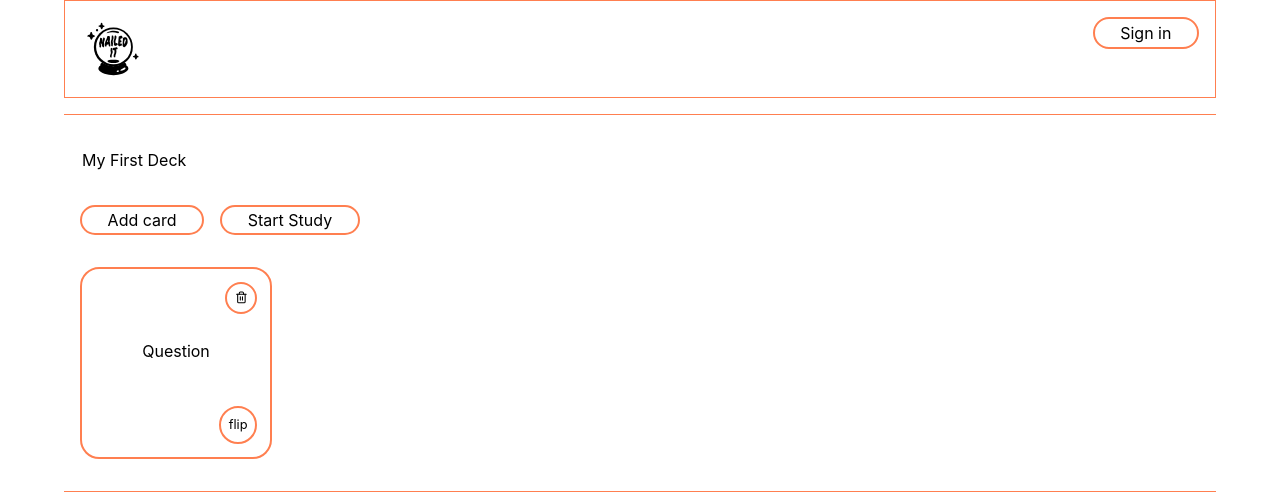
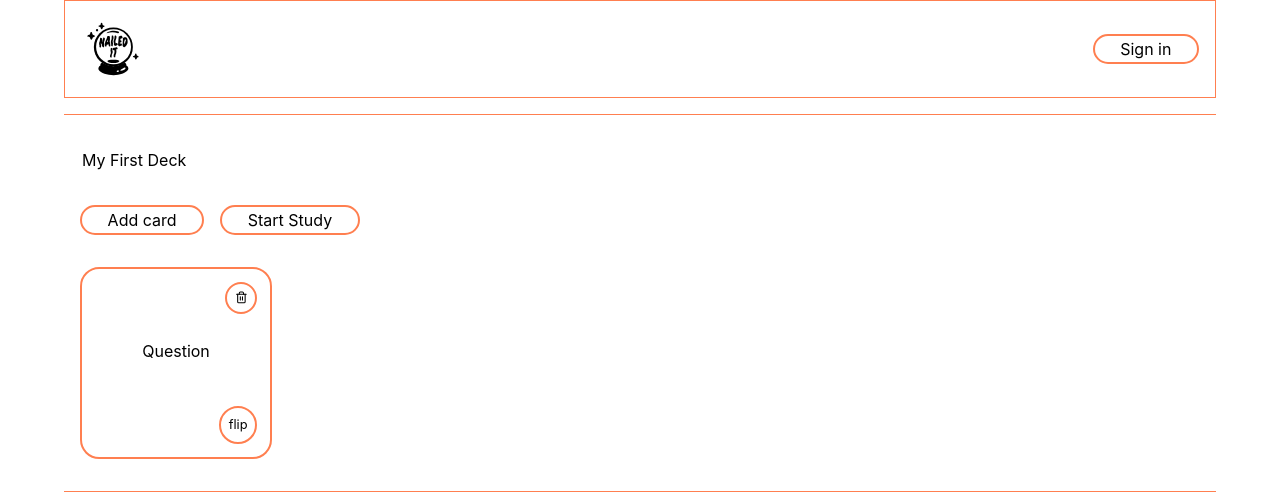
Before and after one commit to evilpaper/nailed-it, a React (Create React App) app: page / in a window 1280 px wide. Shown: the top 498 px of the page. Built offline with nearby package versions, Linux system fonts and the light colour scheme.

Commit message:
Fix sign in button position

```diff
--- a/src/components/app.css
+++ b/src/components/app.css
@@ -15,7 +15,7 @@ body {
   border: 1px solid coral;
   display: flex;
   justify-content: space-between;
-  align-items: centerç;
+  align-items: center;
   padding: 1em;
 }
 
```
